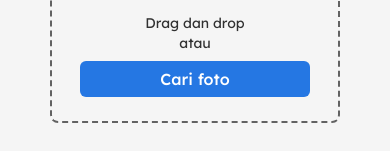
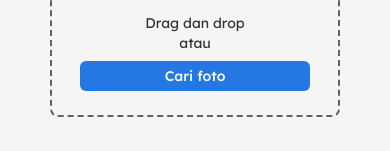
Before and after one commit to ppmb-kmbui/fe-ppmb-2025, a Next.js app: page /signup in a window 390 px wide. Shown: the part 271-422 px from the top of the page. Built offline with nearby package versions, Linux system fonts and the light colour scheme.

Commit message:
feat: add responsive for md button

```diff
--- a/src/components/ui/Button.tsx
+++ b/src/components/ui/Button.tsx
@@ -26,7 +26,7 @@ const buttonVariants = tv({
         },
         size: {
             sm: "",
-            md: "min-w-[80px] min-h-[35px] px-6 py-[6px]",
+            md: "min-w-[60px] lg:min-w-[80px] min-h-[30px] lg:min-h-[35px] px-4 lg:px-6 py-1 lg:py-[6px] text-sm lg:text-[16px]",
             lg: "min-w-[125px] min-h-[45px]"
         }
     },
@@ -49,12 +49,12 @@ export const Button: React.FC<ButtonProps> = ({
     ...props
 }) => {
     return (
-        <button className={`${buttonVariants({ variant, color, size })} ${leftIcon && "pr-8"} ${rightIcon && "pl-2"}`} {...props}>
+        <button className={`${buttonVariants({ variant, color, size })} ${leftIcon && "pr-6 lg:pr-8"} ${rightIcon && "pl-2"}`} {...props}>
             {props.disabled ?
                 <div className={`loader-button ${loaderSizes[size]}`} />
             :
                 <>
-                    {leftIcon && <span className="text-[20px]">{leftIcon}</span>}
+                    {leftIcon && <span className="text-[18px] lg:text-[20px]">{leftIcon}</span>}
                     {label}
                     {rightIcon && <span>{rightIcon}</span>}
                 </>
```
